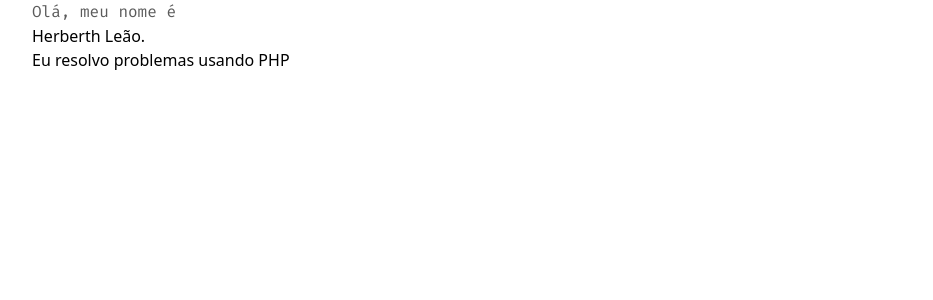
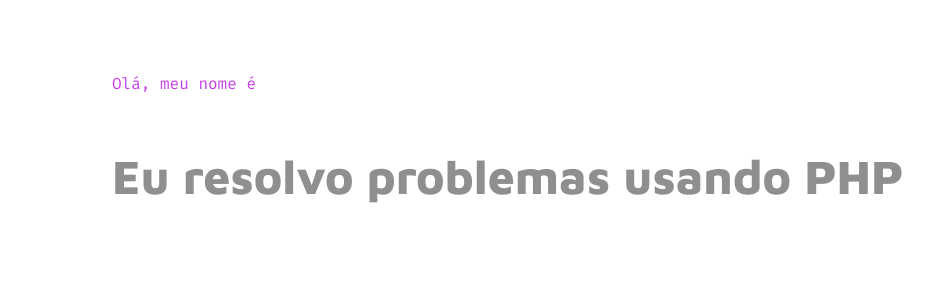
Before and after one commit to herberthleao/home, a Nuxt app: page / in a window 1280 px wide. Shown: the top 300 px of the page, without its empty margins (32-965 px from the left). Built offline with nearby package versions, Linux system fonts and the light colour scheme.

Commit message:
Add main section

```diff
--- a/pages/index.vue
+++ b/pages/index.vue
@@ -1,9 +1,9 @@
 <template>
   <div class="container">
-    <main class="">
+    <main class="lg:py-16 lg:px-20 py-16 px-8">
       <div class="main-section-greeting">Olá, meu nome é</div>
-      <div>Herberth Leão.</div>
-      <div>Eu resolvo problemas usando <span>PHP</span></div>
+      <div class="main-section-name">Herberth Leão.</div>
+      <div class="main-section-sub">Eu resolvo problemas usando <span>PHP</span></div>
       <p></p>
     </main>
   </div>
@@ -11,8 +11,28 @@
 
 <style lang="scss">
 .main-section-greeting {
-  color: $color-gray-medium;
+  @apply leading-10;
+
+  color: $second-color;
   font-family: $second-font;
+}
+
+.main-section-name {
+  @apply font-bold;
+  @apply leading-10;
+  @apply text-5xl;
+
+  color: $color-white;
+  font-family: $main-font;
+}
+
+.main-section-sub {
+  @apply font-bold;
+  @apply leading-10;
+  @apply text-5xl;
+
+  color: $color-gray-light;
+  font-family: $main-font;
 }
 </style>
 
```
